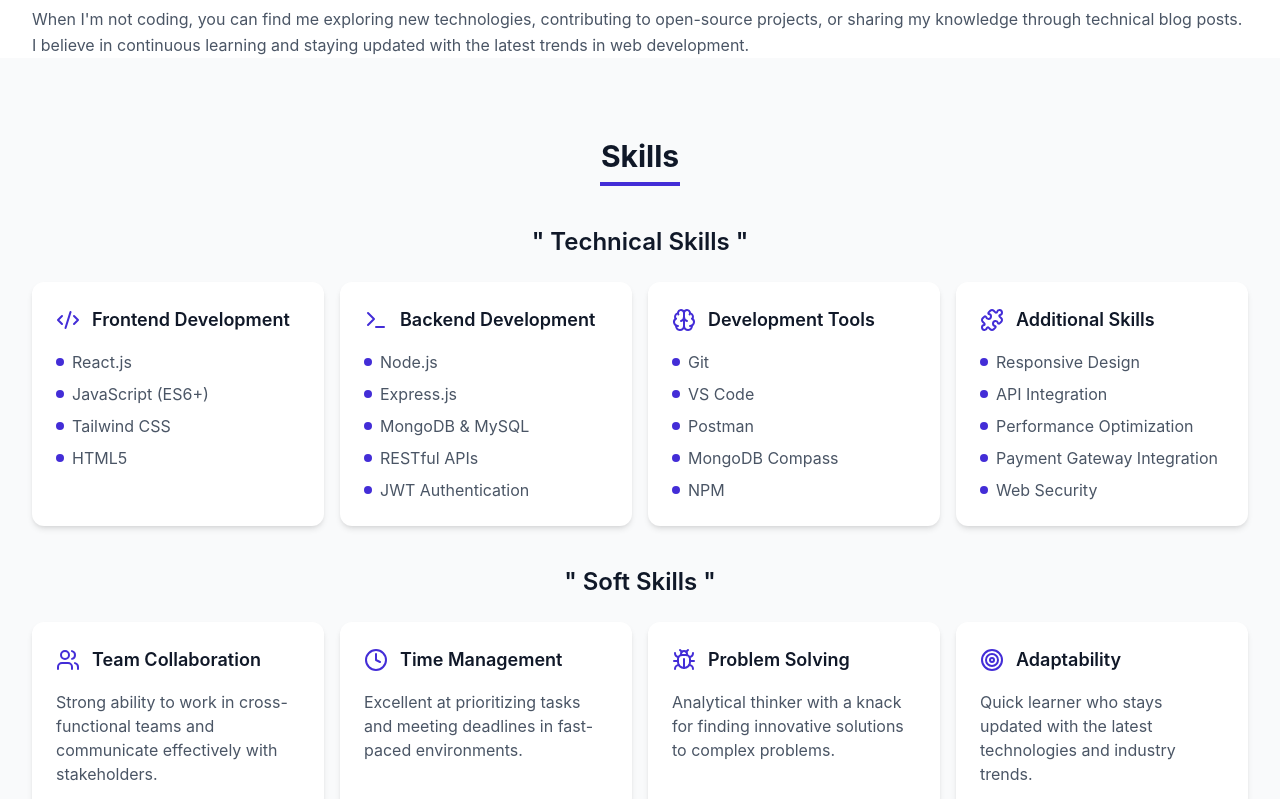
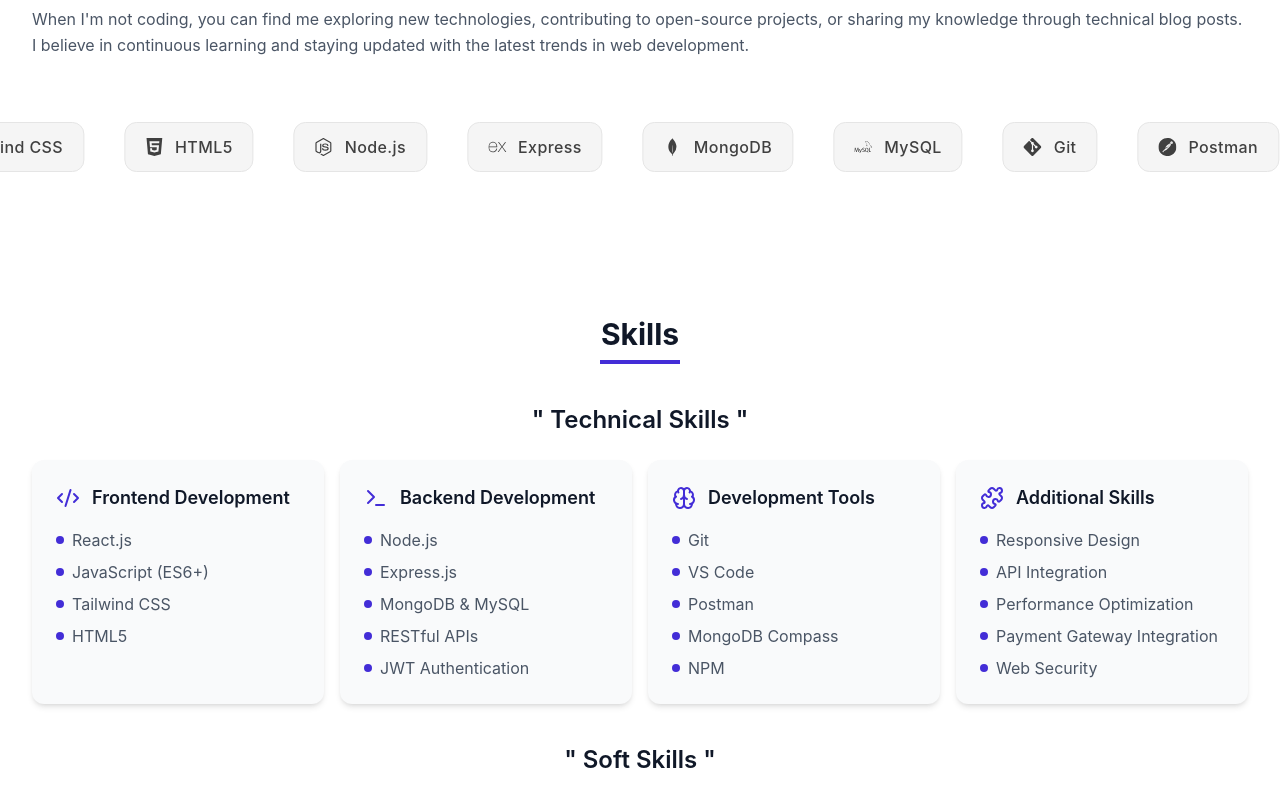
Before and after one commit to ANONTO96/Portfolio, a React (Vite) app: page / in a window 1280 px wide. Shown: the part 1260-2059 px from the top of the page. Built offline with nearby package versions, Linux system fonts and the light colour scheme.

Commit message:
updated ui

```diff
--- a/package.json
+++ b/package.json
@@ -16,7 +16,9 @@
     "motion": "^12.34.3",
     "react": "^19.2.0",
     "react-dom": "^19.2.0",
+    "react-fast-marquee": "^1.6.5",
     "react-hot-toast": "^2.6.0",
+    "react-icons": "^5.6.0",
     "tailwind-merge": "^3.5.0"
   },
   "devDependencies": {
--- a/src/App.jsx
+++ b/src/App.jsx
@@ -8,6 +8,7 @@ import Projects from "./Components/Projects"
 import Skills from "./Components/Skills"
 import 'animate.css';
 import { Toaster } from 'react-hot-toast';
+import SkillsMarquee from "./Components/SkillsMarquee"
 
 function App() {
 
@@ -20,6 +21,7 @@ function App() {
         <main >
           <Hero></Hero>
           <About></About>
+          <SkillsMarquee></SkillsMarquee>
           <Skills></Skills>
           <Education></Education>
           <Projects></Projects>
--- a/src/Components/About.jsx
+++ b/src/Components/About.jsx
@@ -13,7 +13,7 @@ const About = () => {
 
         <div className="grid grid-cols-1 md:grid-cols-3 gap-4 mx-2 mb-10">
           {/* Card 1 */}
-          <div className="p-6 bg-gray-100 dark:bg-gray-800 dark:hover:bg-mist-800 shadow-xl hover:shadow-2xl rounded-xl text-center transition">
+          <div className="p-6 bg-gray-50 dark:bg-gray-800 dark:hover:bg-mist-800 shadow-xl hover:shadow-2xl rounded-xl text-center transition">
             <div className="w-16 h-16 bg-indigo-100 dark:bg-indigo-700 rounded-full flex items-center justify-center mx-auto mb-4">
               <Code2 size={32} className="text-indigo-600 dark:text-indigo-300" />
             </div>
@@ -26,7 +26,7 @@ const About = () => {
           </div>
 
           {/* Card 2 */}
-          <div className="p-6 bg-gray-100 dark:bg-gray-800 dark:hover:bg-mist-800 shadow-xl hover:shadow-2xl rounded-xl text-center transition">
+          <div className="p-6 bg-gray-50 dark:bg-gray-800 dark:hover:bg-mist-800 shadow-xl hover:shadow-2xl rounded-xl text-center transition">
             <div className="w-16 h-16 bg-indigo-100 dark:bg-indigo-700 rounded-full flex items-center justify-center mx-auto mb-4">
               <Coffee size={32} className="text-indigo-600 dark:text-indigo-300" />
             </div>
@@ -39,7 +39,7 @@ const About = () => {
           </div>
 
           {/* Card 3 */}
-          <div className="p-6 bg-gray-100 dark:bg-gray-800 dark:hover:bg-mist-800 shadow-xl hover:shadow-2xl rounded-xl text-center transition">
+          <div className="p-6 bg-gray-50 dark:bg-gray-800 dark:hover:bg-mist-800 shadow-xl hover:shadow-2xl rounded-xl text-center transition">
             <div className="w-16 h-16 bg-indigo-100 dark:bg-indigo-700 rounded-full flex items-center justify-center mx-auto mb-4">
               <Palette size={32} className="text-indigo-600 dark:text-indigo-300" />
             </div>
--- a/src/Components/Hero.jsx
+++ b/src/Components/Hero.jsx
@@ -109,7 +109,7 @@ const Hero = () => {
                 </button>
 
                 {/* Social Links */}
-                <div className="flex gap-4 justify-center place-items-center">
+                <div className="flex gap-4 justify-center place-items-center my-4 sm:my-0">
                   <a
                     href="https://github.com/ANONTO96"
                     target="_blank"
@@ -149,7 +149,7 @@ const Hero = () => {
                 </div>
               </div>
             </div>
-            <div className="md:w-1/2 my-9 sm:my-11 md:my-0">
+            <div className="md:w-1/2 my-4 sm:my-11 md:my-0">
               <img
                 src={image}
                 className="rounded-full w-64 h-64 sm:w-72 sm:h-72 object-cover mx-auto border-8 border-white shadow-lg hover:shadow-2xl dark:border-gray-700 hover:scale-105
--- a/src/Components/Navbar.jsx
+++ b/src/Components/Navbar.jsx
@@ -24,7 +24,7 @@ const Navbar = () => {
           {/* Logo */}
           <div className="flex items-center">
             <img className="w-8 h-8 mb-1 mr-2 " src={portfolioIcon} alt="logo" />
-            <span className="text-2xl font-bold text-white
+            <span className="text-2xl font-bold text-white dark:text-indigo-300
  hover:text-indigo-300 align-middle">
               Portfolio
             </span>
@@ -66,7 +66,7 @@ const Navbar = () => {
 
       {/* Mobile Menu */}
       {isOpen && (
-        <div className="md:hidden bg-transparent dark:bg-gray-900 shadow-lg py-4">
+        <div className="md:hidden bg-transparent shadow-lg py-4">
           <div className="px-4 space-y-2">
             {navItems.map((item) => (
               <a
@@ -85,7 +85,7 @@ const Navbar = () => {
 
               className="w-full flex justify-center items-center gap-2 bg-gray-100 dark:bg-gray-700 text-gray-900 dark:text-gray-100 py-2 rounded-lg hover:bg-gray-300 dark:hover:bg-gray-600 transition"
             >
-              {theme === "dark" ? <Sun size={20} /> : <Moon size={20} />}
+              {theme === "dark" ? <Sun className="text-yellow-500" size={20} /> : <Moon className="text-black" size={20} />}
               {theme === "dark" ? "Light Mode" : "Dark Mode"}
             </button>
           </div>
--- a/src/Components/Projects.jsx
+++ b/src/Components/Projects.jsx
@@ -56,7 +56,7 @@ const Projects = () => {
   ];
 
   return (
-    <section id="projects" className="py-20 bg-gray-50 dark:bg-gray-900 transition">
+    <section id="projects" className="py-20 bg-white dark:bg-gray-900 transition">
       <div className="max-w-7xl mx-auto px-4 sm:px-6 lg:px-8">
         <div className="text-center mb-16">
           <h2 className="text-3xl font-bold text-gray-900 dark:text-white transition">Projects</h2>
@@ -68,7 +68,7 @@ const Projects = () => {
           {projects.map((project, index) => (
             <div
               key={index}
-              className="bg-white dark:bg-gray-800 dark:hover:bg-mist-800 dark:text-white rounded-xl overflow-hidden shadow-xl hover:shadow-2xl transition h-full flex flex-col cursor-pointer"
+              className="dark:bg-gray-800 dark:hover:bg-mist-800 dark:text-white rounded-xl overflow-hidden shadow-xl hover:shadow-2xl transition h-full flex flex-col cursor-pointer"
               onClick={() => setSelectedProject(project)}
             >
               {/* Image */}
--- a/src/Components/Skills.jsx
+++ b/src/Components/Skills.jsx
@@ -58,7 +58,7 @@ const Skills = () => {
   };
 
   return (
-    <section id="skills" className="pt-20 bg-gray-50 dark:bg-gray-900">
+    <section id="skills" className="pt-20 bg-white dark:bg-gray-900">
       <div className="max-w-7xl mx-auto px-4 sm:px-6 lg:px-8">
         <div className="text-center mb-10">
           <h2 className="text-3xl font-bold text-gray-900 dark:text-gray-200">Skills</h2>
@@ -73,7 +73,7 @@ const Skills = () => {
             </h3>
             <div className="grid grid-cols-1 md:grid-cols-2 lg:grid-cols-4 gap-4">
               {skills.technical.map((category, index) => (
-                <div key={index} className="bg-white hover:shadow-xl
+                <div key={index} className="bg-gray-50 hover:shadow-xl
                  transition-all dark:bg-gray-800 dark:hover:bg-mist-800 p-6 rounded-xl shadow-md">
                   <div className="flex items-center gap-3 mb-4">
                     {category.icon}
@@ -99,7 +99,7 @@ const Skills = () => {
             </h3>
             <div className="grid grid-cols-1 md:grid-cols-2 lg:grid-cols-4 gap-4">
               {skills.soft.map((skill, index) => (
-                <div key={index} className="bg-white
+                <div key={index} className="bg-gray-50
                 hover:shadow-xl dark:bg-gray-800 dark:hover:bg-mist-800 p-6 rounded-xl shadow-md">
                   <div className="flex items-center gap-3 mb-4">
                     {skill.icon}
--- /dev/null
+++ b/src/Components/SkillsMarquee.jsx
@@ -0,0 +1,68 @@
+import Marquee from "react-fast-marquee";
+
+import {
+  SiReact,
+  SiJavascript,
+  SiTailwindcss,
+  SiHtml5,
+  SiNodedotjs,
+  SiExpress,
+  SiMongodb,
+  SiMysql,
+  SiGit,
+  SiPostman,
+  SiNpm
+} from "react-icons/si";
+
+const skills = [
+  { name: "React", icon: SiReact },
+  { name: "JavaScript", icon: SiJavascript },
+  { name: "Tailwind CSS", icon: SiTailwindcss },
+  { name: "HTML5", icon: SiHtml5 },
+  { name: "Node.js", icon: SiNodedotjs },
+  { name: "Express", icon: SiExpress },
+  { name: "MongoDB", icon: SiMongodb },
+  { name: "MySQL", icon: SiMysql },
+  { name: "Git", icon: SiGit },
+  { name: "Postman", icon: SiPostman },
+  { name: "NPM", icon: SiNpm }
+];
+
+export default function SkillsMarquee() {
+  return (
+    <div className="my-16 bg-white dark:bg-gray-900">
+      <Marquee
+        speed={70}
+        pauseOnHover
+        gradient
+        gradientColor={[255, 255, 255]}
+        className="dark:[--gradient-color:0,0,0]"
+      >
+        {skills.map((skill, i) => {
+          const Icon = skill.icon;
+
+          return (
+            <div
+              key={i}
+              className="
+              flex items-center gap-3 mx-5 px-5 py-3
+              rounded-xl border
+              border-neutral-200 dark:border-neutral-800
+              bg-neutral-100 dark:bg-neutral-900/40
+              text-neutral-700 dark:text-neutral-300
+              hover:text-black dark:hover:text-white
+              hover:border-neutral-400 dark:hover:border-neutral-600
+              transition-all duration-300
+              "
+            >
+              <Icon className="text-lg" />
+              <span className="font-medium tracking-wide">
+                {skill.name}
+              </span>
+            </div>
+          );
+        })}
+      </Marquee>
+    </div>
+  );
+}
```
Also changed, not shown: src/Components/Contact.jsx (+7 -5 lines), 1 other file (tests, documents, lock files or other folders).
